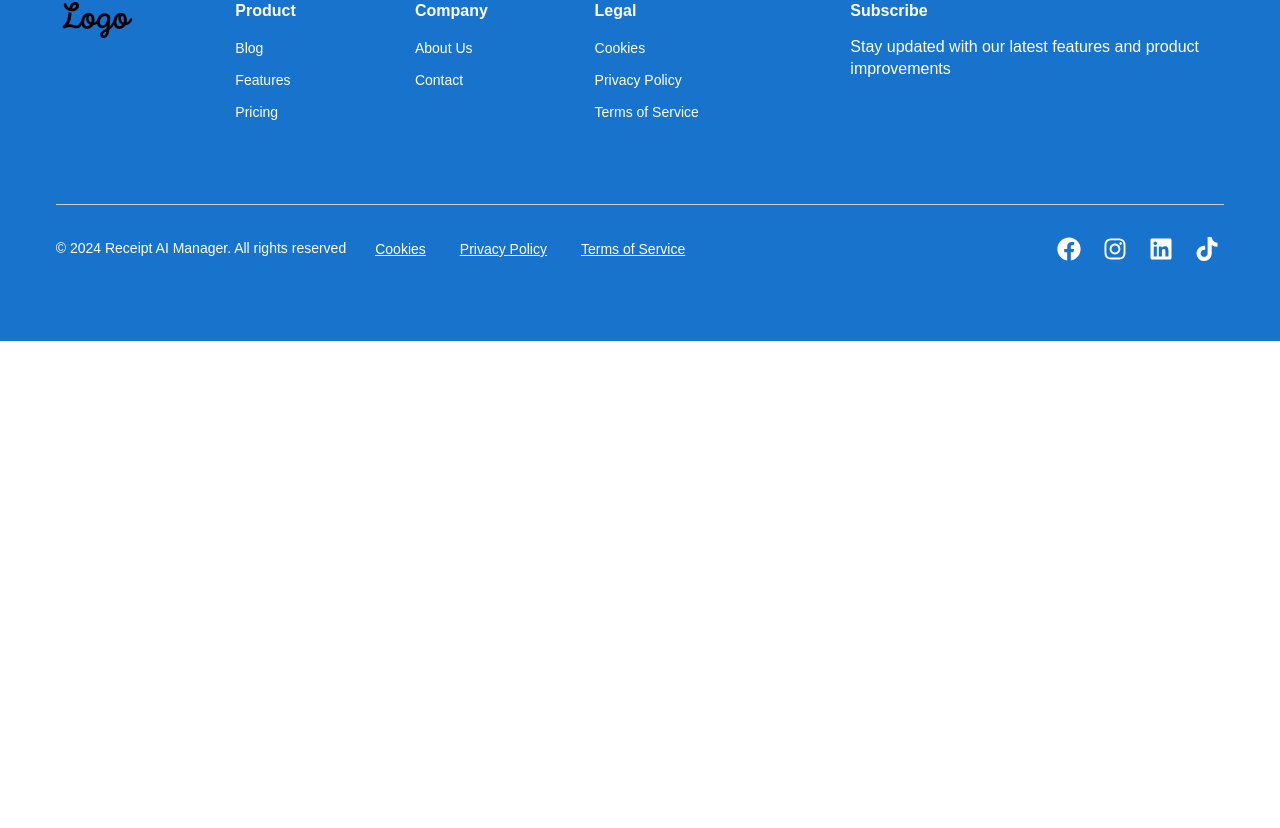
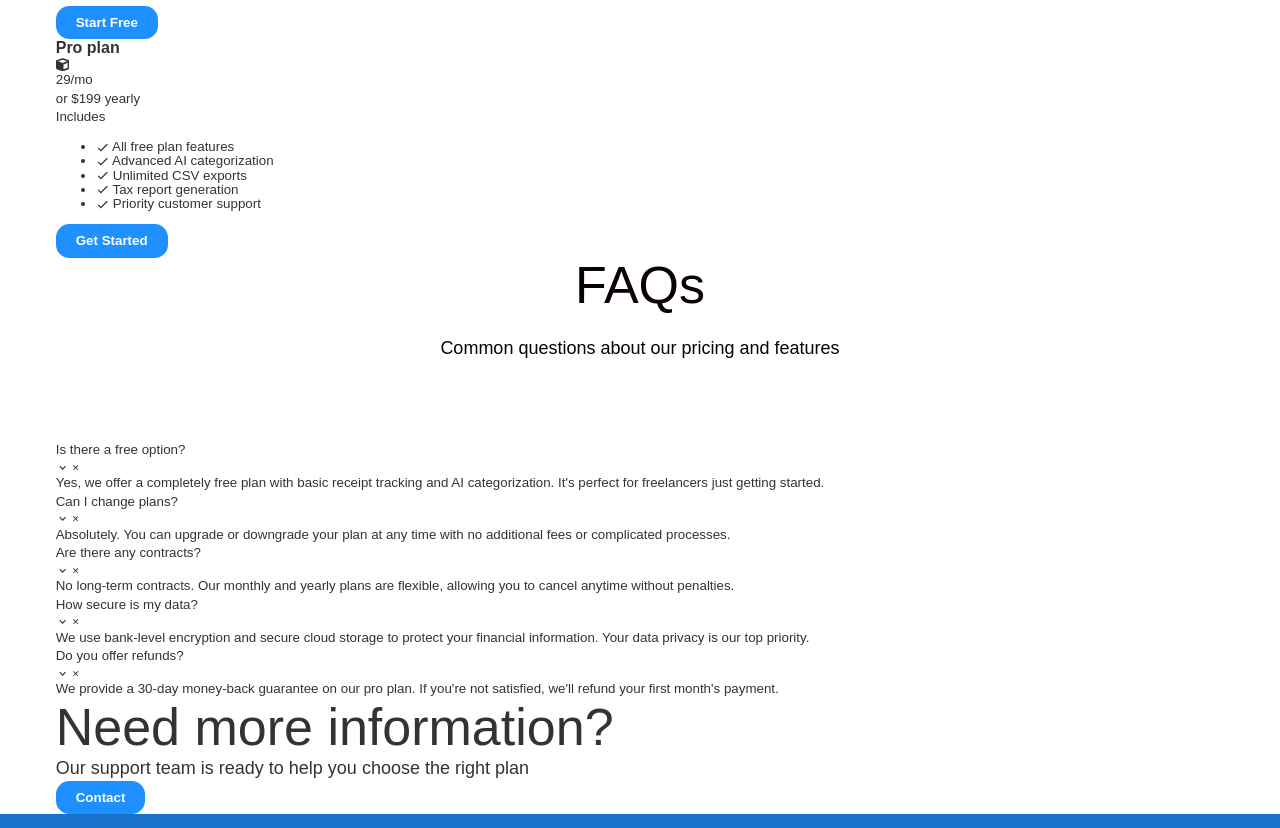
Before and after one commit to subzero783/receipt-scan, a Next.js app: page /pricing in a window 1280 px wide. Shown: the part 652-1480 px from the top of the page. Before the commit the page ends 993 px from the top, so only its background shows below. Built offline with nearby package versions, Linux system fonts and the light colour scheme; no server answers; a web font is replaced by a local one.

Commit message:
RSSCN-34 Structure for Pricing page is finished

```diff
--- a/app/pricing/page.jsx
+++ b/app/pricing/page.jsx
@@ -1,15 +1,21 @@
 import siteData from "@/data/siteData.json";
 import HeroSectionTwo from "@/components/HeroSectionTwo";
 import PricingPlans from "@/components/PricingPlans";
+import FAQs from "@/components/FAQs";
+import CallToAction from "@/components/CallToAction";
 
 const PricingPage = () => {
   const hero_section = siteData[4].pricing_page.hero_section;
   const pricing_plans = siteData[4].pricing_page.pricing_plans;
+  const faqs = siteData[4].pricing_page.faqs;
+  const cta = siteData[4].pricing_page.cta;
 
   return (
     <div className="pricing-page">
       <HeroSectionTwo data={hero_section} />
       <PricingPlans data={pricing_plans} />
+      <FAQs data={faqs} />
+      <CallToAction data={cta} />
     </div>
   );
 };
--- /dev/null
+++ b/components/CallToAction.jsx
@@ -0,0 +1,28 @@
+import Link from "next/link";
+
+const CallToAction = ({ data }) => {
+  const { title, subtitle, button } = data;
+
+  return (
+    <section className="call-to-action-section">
+      <div className="container">
+        <div className="row">
+          <div className="col">
+            <div className="cta-text">
+              <h3 className="title">{title}</h3>
+              <p className="subtitle">{subtitle}</p>
+              <Link
+                className="btn btn-primary"
+                href={button.link}
+              >
+                {button.text}
+              </Link>
+            </div>
+          </div>
+        </div>
+      </div>
+    </section>
+  );
+};
+
+export default CallToAction;
--- /dev/null
+++ b/components/FAQs.jsx
@@ -0,0 +1,40 @@
+import { MdKeyboardArrowDown } from "react-icons/md";
+import { IoIosClose } from "react-icons/io";
+
+const FAQs = ({ data }) => {
+  const { title, subtitle, questions } = data;
+
+  return (
+    <section className="faqs-section">
+      <div className="container">
+        <div className="row">
+          <div className="col">
+            <div className="top-text">
+              <h2 className="title">{title}</h2>
+              <p className="subtitle">{subtitle}</p>
+            </div>
+            <div className="questions">
+              {questions.map((item, index) => (
+                <div
+                  className="box"
+                  key={index}
+                >
+                  <div className="question-and-icon">
+                    <p className="question">{item.question}</p>
+                    <MdKeyboardArrowDown />
+                    <IoIosClose />
+                  </div>
+                  <div className="answer-container">
+                    <p className="answer">{item.answer}</p>
+                  </div>
+                </div>
+              ))}
+            </div>
+          </div>
+        </div>
+      </div>
+    </section>
+  );
+};
+
+export default FAQs;
--- a/components/PricingPlans.jsx
+++ b/components/PricingPlans.jsx
@@ -1,8 +1,9 @@
 import Link from "next/link";
 import { FaCube } from "react-icons/fa6";
+import { IoMdCheckmark } from "react-icons/io";
 
 const PricingPlans = ({ data }) => {
-  const { small_title, title, subtitle, plans } = data;
+  const { small_title, title, subtitle, plans, button } = data;
 
   return (
     <section className="pricing-plans">
@@ -21,8 +22,33 @@ const PricingPlans = ({ data }) => {
                   key={index}
                 >
                   <div className="small-title-and-icon">
-                    <p className="small-title">{item.small_title}</p>
+                    <h3 className="small-title">{item.small_title}</h3>
                     <FaCube />
+                  </div>
+                  <div className="price-and-discount-text">
+                    <p className="monthly-price">
+                      {item.monthly_price}
+                      <span>/mo</span>
+                    </p>
+                    <p className="discount-text">{item.discount_text}</p>
+                  </div>
+                  <div className="includes-list">
+                    <p>Includes</p>
+                    <ul>
+                      {item.includes.map((item, index) => (
+                        <li key={index}>
+                          <IoMdCheckmark /> {item}
+                        </li>
+                      ))}
+                    </ul>
+                  </div>
+                  <div className="button">
+                    <Link
+                      className="btn btn-primary"
+                      href={item.button.link}
+                    >
+                      {item.button.text}
+                    </Link>
                   </div>
                 </div>
               ))}
--- a/data/siteData.json
+++ b/data/siteData.json
@@ -255,6 +255,40 @@
             }
           }
         ]
+      },
+      "faqs": {
+        "title": "FAQs",
+        "subtitle": "Common questions about our pricing and features",
+        "questions": [
+          {
+            "question": "Is there a free option?",
+            "answer": "Yes, we offer a completely free plan with basic receipt tracking and AI categorization. It's perfect for freelancers just getting started."
+          },
+          {
+            "question": "Can I change plans?",
+            "answer": "Absolutely. You can upgrade or downgrade your plan at any time with no additional fees or complicated processes."
+          },
+          {
+            "question": "Are there any contracts?",
+            "answer": "No long-term contracts. Our monthly and yearly plans are flexible, allowing you to cancel anytime without penalties."
+          },
+          {
+            "question": "How secure is my data?",
+            "answer": "We use bank-level encryption and secure cloud storage to protect your financial information. Your data privacy is our top priority."
+          },
+          {
+            "question": "Do you offer refunds?",
+            "answer": "We provide a 30-day money-back guarantee on our pro plan. If you're not satisfied, we'll refund your first month's payment."
+          }
+        ]
+      },
+      "cta": {
+        "title": "Need more information?",
+        "subtitle": "Our support team is ready to help you choose the right plan",
+        "button": {
+          "text": "Contact",
+          "link": "/"
+        }
       }
     }
   }
```
